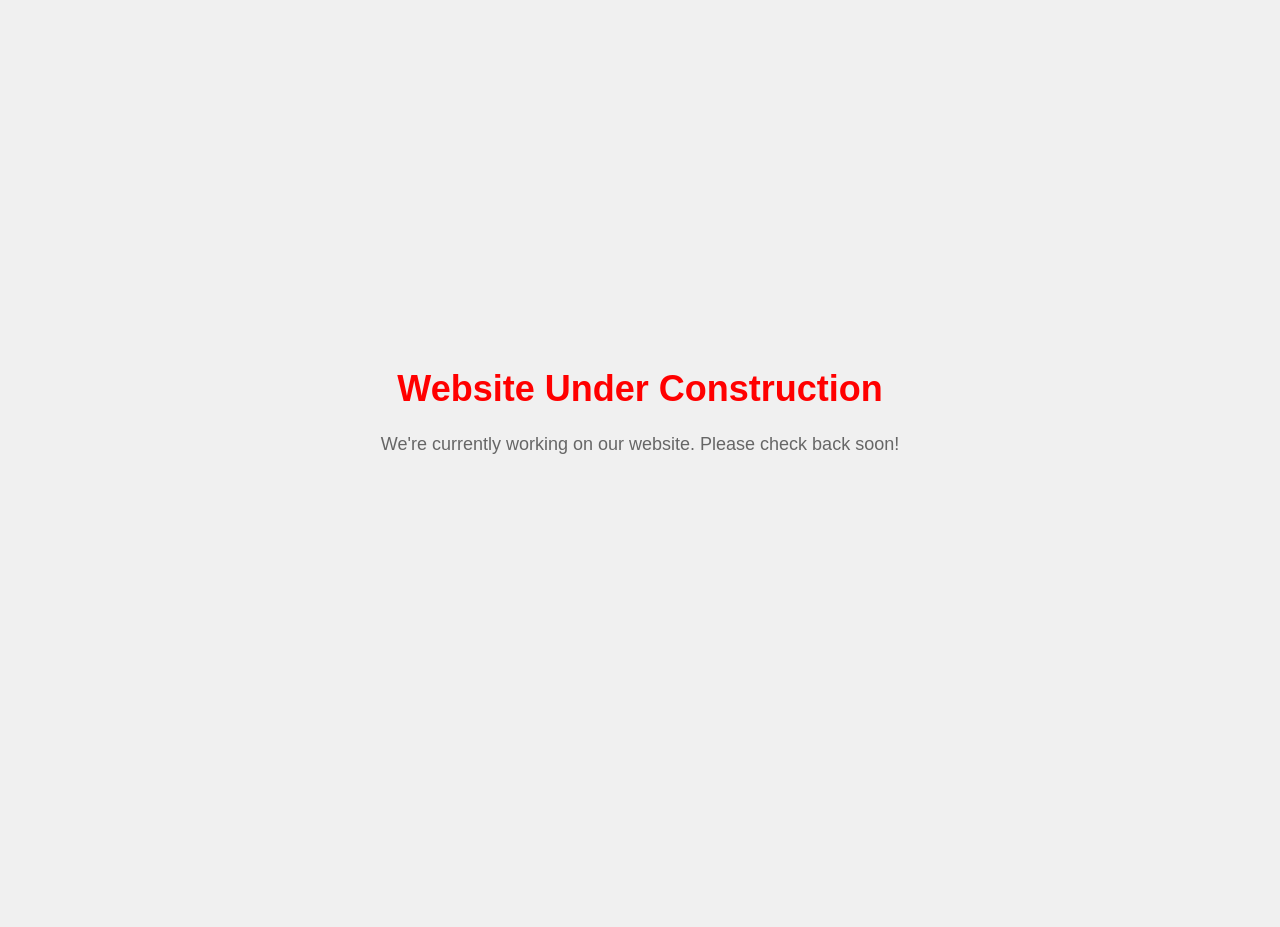
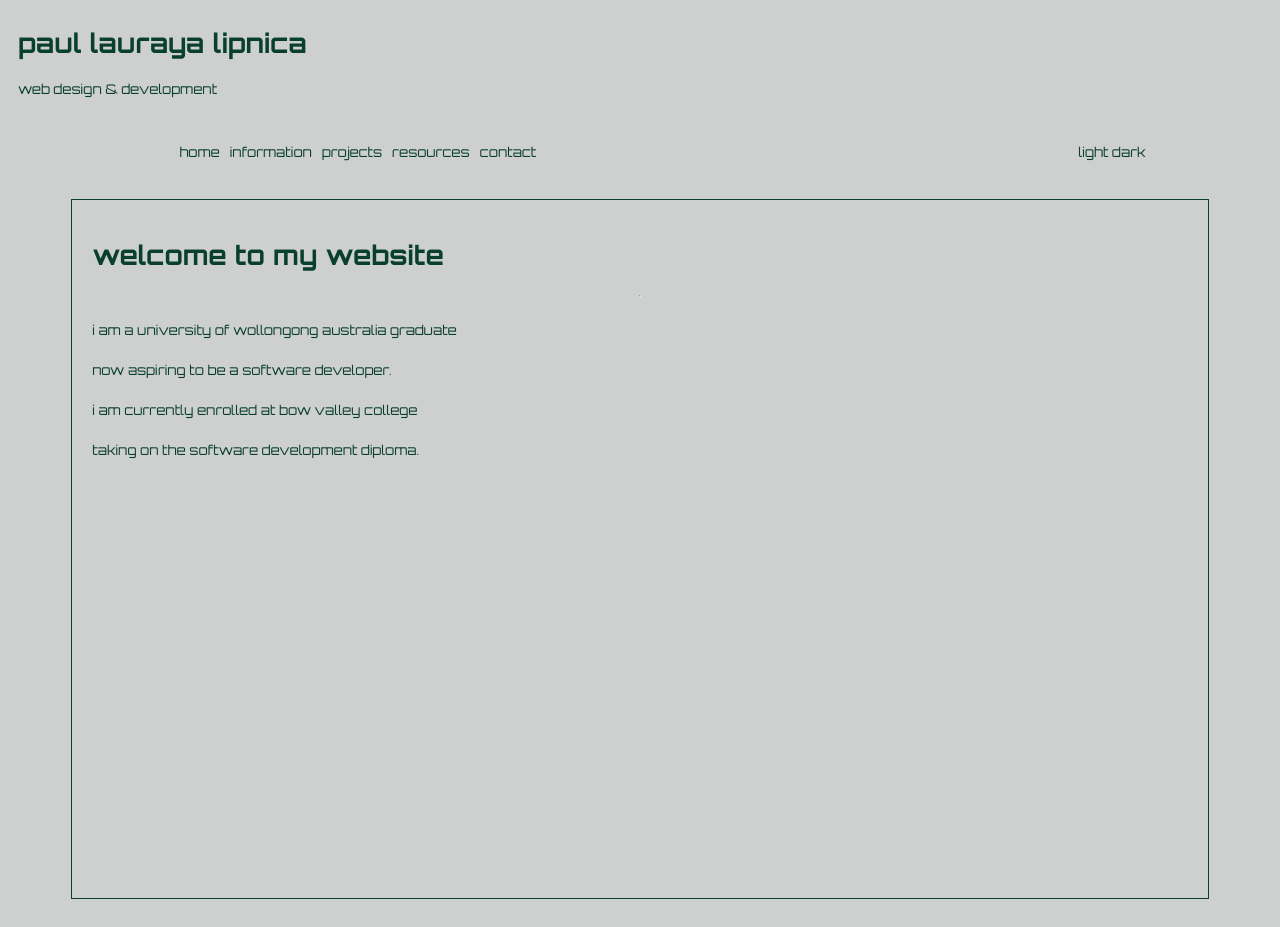
Before and after one commit to paullipnica/paullipnica.github.io, a plain HTML site: page index.html in a window 1280 px wide. Before the commit the page ends 816 px from the top, so only its background shows below. Drawn offline with Linux system fonts and the light colour scheme.

Commit message:
Add files via upload

```diff
--- /dev/null
+++ b/index.css
@@ -0,0 +1,134 @@
+
+
+body{
+    display:flex;
+    flex-direction: column;
+ font-family: "Orbitron", sans-serif;
+ font-size: smaller;
+ text-transform: lowercase;
+    background-color: rgb(96,100,98,0.3);
+
+}
+
+.header{
+    text-transform:lowercase;
+    justify-content: space-between;
+    padding-left: 10px;
+
+    h1{
+        color:#093F2D;
+
+    }
+
+    p{
+        color:#093F2D;
+        padding-top: 4px;
+    }
+}
+
+
+.navandread{
+    display:flex;
+}
+
+.navigation{
+    text-transform:lowercase;
+    color:#093F2D;
+    order:-1;
+    text-align: center;
+    display: flex;
+    align-items: center;
+    justify-content: center;
+    margin-left: 10%;
+    margin-right: auto;
+    cursor: pointer;
+
+
+    ul{
+        display:flex;
+        flex-direction: row;
+        list-style: none;
+    }
+    ul > *{
+        padding: 5px;
+}
+}
+
+.readoption{
+    color: #093F2D;
+    padding-left: 10px;
+    order:0;
+    text-align: center;
+    display: flex;
+    align-items: center;
+    justify-content: center;
+    margin-left: auto;
+    margin-right: 10%;
+
+    button{
+        background-color: transparent;
+        border: none;
+        color: inherit;
+        font-family: inherit;
+        font-size: inherit;
+        cursor: pointer;
+        padding: 0;
+        margin: 0;
+        text-transform:lowercase;
+    }
+
+}
+
+.container  {
+    display:flex;
+    flex-direction: column;
+    width: 90%;
+    height: 700px;
+    margin: 20px auto;
+    border: 1px solid #093F2D;
+    padding: 20px;
+    box-sizing: border-box;
+    color:#00735C;
+}
+
+.content {
+    display: flex;
+    flex-direction: column;
+    justify-content: space-between;
+    text-transform: lowercase;
+    color:#093F2D;
+}
+
+#homeContent {
+   line-height: 2;
+
+}
+
+#emptyContent {
+    text-align: right;
+    font-size: x-large;
+
+    p {
+        line-height: 3;
+      }
+
+}
+
+a {
+
+    display: flex;
+    justify-content: flex-end;
+    line-height: 3;
+    text-decoration: none;
+    color: inherit;
+}
+
+a:hover {
+	margin-right: 10px;
+}
+
+i{
+    font-size:30px;
+    margin-top: 10px;
+    padding: 10px;
+}
--- a/index.html
+++ b/index.html
@@ -1,16 +1,105 @@
 <!DOCTYPE html>
 <html lang="en">
 <head>
-  <meta charset="UTF-8">
-  <meta name="viewport" content="width=device-width, initial-scale=1.0">
-  <link rel="stylesheet" href="styles.css">
-  <script src="scripts.js"></script>
-  <title>Website Under Construction</title>
+    <meta charset="UTF-8">
+    <meta name="viewport" content="width=device-width, initial-scale=1.0">
+   <link rel="stylesheet" type="text/css" href="index.css">
+   <script src="index.js"></script>
+    <link rel="stylesheet" href="/styles/mobile.css" media="handheld" />
+    <link rel="preconnect" href="https://fonts.googleapis.com">
+<link rel="preconnect" href="https://fonts.gstatic.com" crossorigin>
+<link href="https://fonts.googleapis.com/css2?family=Orbitron:wght@400..900&display=swap" rel="stylesheet">
+<link rel="stylesheet" href="https://cdnjs.cloudflare.com/ajax/libs/font-awesome/6.5.2/css/all.min.css" integrity="sha512-SnH5WK+bZxgPHs44uWIX+LLJAJ9/2PkPKZ5QiAj6Ta86w+fsb2TkcmfRyVX3pBnMFcV7oQPJkl9QevSCWr3W6A==" crossorigin="anonymous" referrerpolicy="no-referrer" />
+
+
+    <title>Document</title>
 </head>
 <body>
-  <div class="container">
-    <h1>Website Under Construction</h1>
-    <p>We're currently working on our website. Please check back soon!</p>
-  </div>
+
+
+        <div class="header">
+                <h1>Paul Lauraya Lipnica</h1>
+                <p>Web Design & Development</p>
+        </div>
+    <br>
+    <div class ="navandread">
+        <div class="navigation">
+            <ul>
+                <li onclick="homeButton()">Home</li>
+                <li onclick="informationButton()">Information</li>
+                <li onclick="projectsButton()">Projects</li>  <!--1. Food Recipe Website   2. HTML Cheatsheet    3. CSS Cheatsheet    4.JS Cheatsheet-->
+                <li onclick="resourcesButton()">Resources</li>
+                <li onclick="contactButton()">Contact</li>
+            </ul>
+        </div>
+    <br>
+        <div class ="readoption">
+            <ul>
+                <button onClick="lightColor()">Light</button>
+                <button onClick="darkColor()">Dark</button>
+
+            </ul>
+        </div>
+    </div>
+
+    <div class="container">
+        <div class="content">
+
+                <h1>Welcome to My Website</h1>
+<hr>
+                <div id="homeContent">
+                <p>I am a University of Wollongong Australia graduate </p>
+                <p>now aspiring to be a Software Developer.</p>
+                <p>I am currently enrolled at Bow Valley College </p>
+                <p>taking on the Software Development Diploma.</p>
+                </div>
+<br>
+<br>
+<br>
+
+            <div id="AllContent">
+
+                <div id="emptyContent" style="display: none;">
+                    <h1></h1>
+<br>
+                    <p></p>
+                    <p></p>
+                    <p></p>
+                </div>
+                        <div id="projectsContent" style="display: none;">
+                            <h1>Projects</h1>
+<br>
+
+                        <a href="jimThorpeBiographyWeb/biography.html" target="_blank">Jim Thorpe Biography</a>
+                        <a href="albumCustomizationWeb/lyrics.html" target="_blank">Music Album</a>
+                        <a href="marketCashierWeb/index.html" target="_blank">Model Market Cashier</a>
+
+                        </div>
+
+                        <div id="informationContent" style="display: none;">
+                            <h1>Information</h1>
+<br>
+                            <a href="resumeWeb/resume.html" target="_blank">Resume</a>
+                        </div>
+
+                        <div id="resourcesContent" style="display: none;">
+                            <h1>Resources</h1>
+<br>
+                            <a href="htmlCheatsheet/cheatsheet.html" target="_blank">HTML Cheatsheet</a>
+                            <a href="cssCheatsheet/csscheatsheet.html" target="_blank">CSS Cheatsheet</a>
+                            <a href="jsCheatsheet/jscheatsheet.html" target="_blank">Javascript Cheatsheet</a>
+                        </div>
+
+                        <div id="contactContent" style="display: none;">
+                            <h1>Contact Me</h1>
+<br>
+                            <a href="https://www.linkedin.com/in/paullipnica" target="_blank"><i class="fa-brands fa-linkedin"></i>LinkedIn</a>
+                            <a href="https://github.com/paullipnica" target="_blank"><i class="fa-brands fa-github"></i>GitHub</a>
+                            <a href="mailto:paul.lipnica@gmail.com"><i class="fa-solid fa-envelope"></i>E-Mail</a>
+                        </div>
+            </div>
+        </div>
+    </div>
+
 </body>
 </html>
--- /dev/null
+++ b/index.js
@@ -0,0 +1,76 @@
+
+function lightColor(){
+document.body.style.transition = 'background-color 2s ease';
+document.body.style.background="rgb(96,100,98,0.3)";
+document.querySelectorAll('p')[0].style.color="#093F2D"
+document.querySelectorAll('p')[0].style.transition = 'color 3s ease';
+document.querySelectorAll('h1')[0].style.color="#093F2D";
+document.querySelectorAll('h1')[0].style.transition = 'color 3s ease';
+document.querySelector('.readoption').style.transition = 'color 3s ease';
+document.querySelector('.readoption').style.color= "#093F2D";
+document.querySelector('.navigation').style.transition = 'color 3s ease';
+document.querySelector('.navigation').style.color= "#093F2D";
+
+}
+function darkColor(){
+    document.body.style.transition = 'background-color 3s ease';
+document.body.style.background="rgb(96,100,98,1)";
+document.querySelectorAll('p')[0].style.color="white"
+document.querySelectorAll('p')[0].style.transition = 'color 3s ease';
+document.querySelectorAll('h1')[0].style.color="white";
+document.querySelectorAll('h1')[0].style.transition = 'color 3s ease';
+document.querySelector('.readoption').style.transition = 'color 3s ease';
+document.querySelector('.readoption').style.color= "white";
+document.querySelector('.navigation').style.transition = 'color 3s ease';
+document.querySelector('.navigation').style.color= "white";
+}
+
+function homeButton() {
+    var container = document.getElementById('emptyContent');
+    var homeContainer = document.getElementById('homeContent');
+    homeContainer.style.display = 'block'
+        container.style.display = 'none';
+
+}
+
+function informationButton() {
+    var displayContainer = document.getElementById('emptyContent');
+    var informationContainer = document.getElementById('informationContent');
+    var homeContainer = document.getElementById('homeContent');
+    homeContainer.style.display = 'none'
+    displayContainer.innerHTML = informationContainer.innerHTML;
+    displayContainer.style.display = 'block';
+    informationContainer.style.display = 'none';
+
+}
+
+function projectsButton() {
+    var displayContainer = document.getElementById('emptyContent');
+    var projectsContainer = document.getElementById('projectsContent');
+    var homeContainer = document.getElementById('homeContent');
+    homeContainer.style.display = 'none'
+    displayContainer.innerHTML = projectsContainer.innerHTML;
+    displayContainer.style.display = 'block';
+    projectsContainer.style.display = 'none';
+
+}
+
+function resourcesButton() {
+    var displayContainer = document.getElementById('emptyContent');
+    var resourcesContainer = document.getElementById('resourcesContent');
+    var homeContainer = document.getElementById('homeContent');
+    homeContainer.style.display = 'none'
+    displayContainer.innerHTML = resourcesContainer.innerHTML;
+    displayContainer.style.display = 'block';
+    resourcesContainer.style.display = 'none';
+}
+
+function contactButton() {
+    var displayContainer = document.getElementById('emptyContent');
+    var contactContainer = document.getElementById('contactContent');
+    var homeContainer = document.getElementById('homeContent');
+    homeContainer.style.display = 'none'
+    displayContainer.innerHTML = contactContainer.innerHTML;
+    displayContainer.style.display = 'block';
+    contactContainer.style.display = 'none';
+}
```
